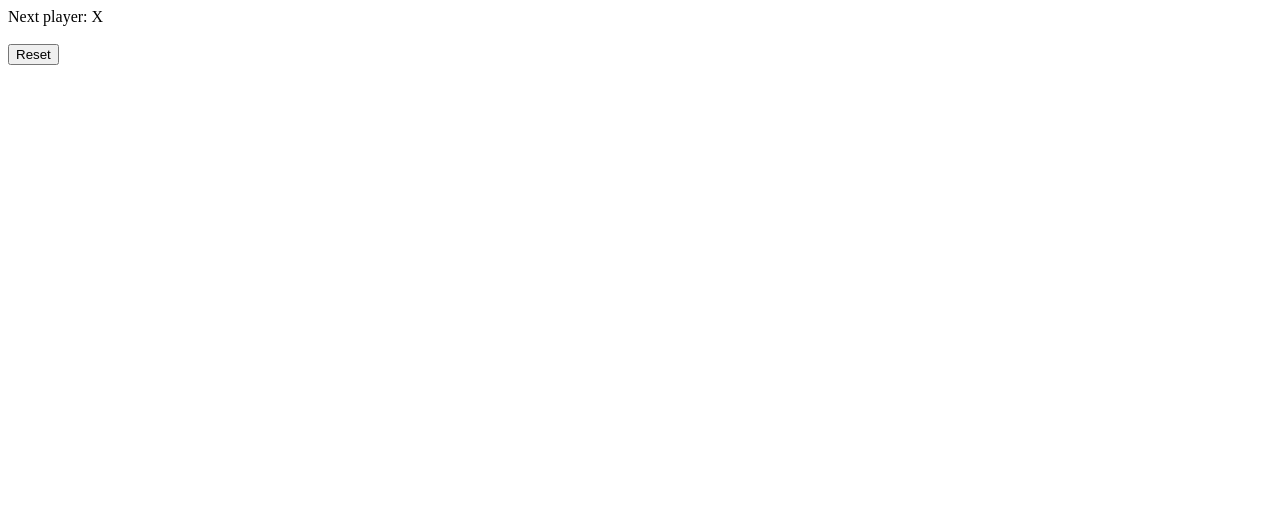
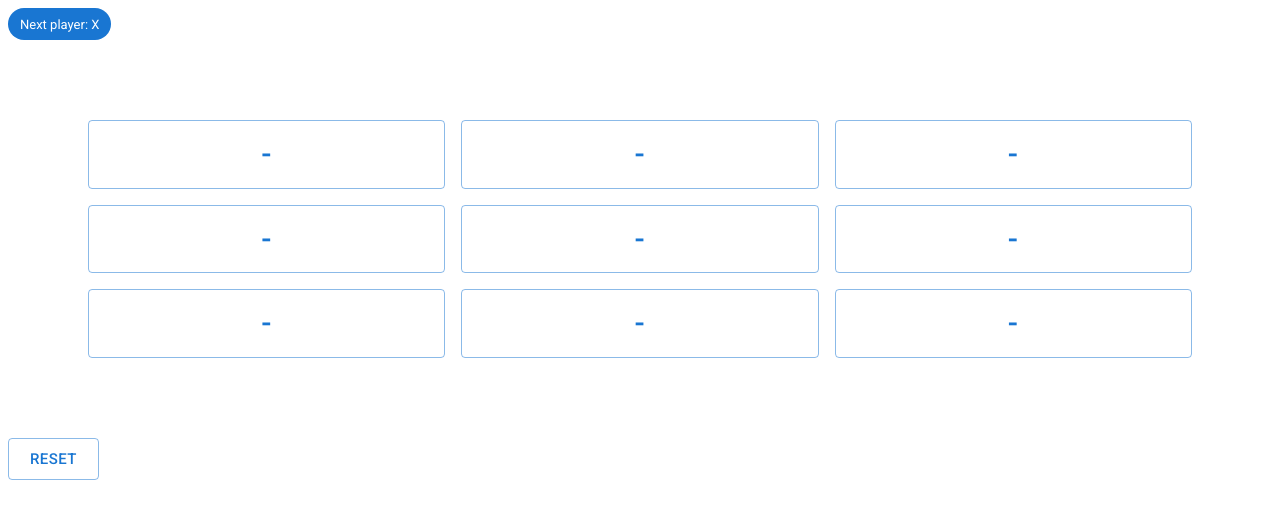
Before and after one commit to gruffT/doJoToe, a React (Vite) app: page / in a window 1280 px wide. Shown: the top 518 px of the page. Built offline with nearby package versions, Linux system fonts and the light colour scheme.

Commit message:
Implement mui button and grid

```diff
--- a/src/GameGrid/GameGrid.tsx
+++ b/src/GameGrid/GameGrid.tsx
@@ -1,4 +1,5 @@
 import React, { useEffect, useContext, FC } from 'react';
+import { Grid } from '@mui/material';
 import { Square } from './Square/Square';
 import { StatusContext } from '../Status/StatusContext';
 import { GridContext } from './GridContext';
@@ -27,12 +28,12 @@ export const GameGrid:FC<GameGridParams> = () => {
   }, [grid, setStatus]);
   let squareCount = 0;
   return (
-    <div className="gridContainer">
-      <div data-testid="gameGrid" className="grid">
-        {grid!.map(([squareValue, setSquareValue]) => (
-          <Square value={squareValue} setState={setSquareValue} key={squareCount++} />
-        ))}
-      </div>
-    </div>
+    <Grid container spacing={2} justifyContent="center" alignContent="center" sx={{ padding: 10 }} data-testid="gameGrid">
+      {grid!.map(([squareValue, setSquareValue]) => (
+        <Grid item xs={4} key={squareCount++}>
+          <Square value={squareValue} setState={setSquareValue} />
+        </Grid>
+      ))}
+    </Grid>
   );
 };
--- a/src/GameGrid/Square/Square.tsx
+++ b/src/GameGrid/Square/Square.tsx
@@ -27,5 +27,5 @@ export const Square:FC<SquareParams> = ({ value, setState }) => {
         break;
     }
   };
-  return <Button title="square" className="square" onClick={() => processClick()}>{value}</Button>;
+  return <Button title="square" variant="outlined" size="large" sx={{ width: '100%', fontSize: 30 }} onClick={() => processClick()}>{value || '-'}</Button>;
 };
--- a/src/GameGrid/WinnerCheck.ts
+++ b/src/GameGrid/WinnerCheck.ts
@@ -1,30 +1,32 @@
-// import { WINNER_X, WINNER_O, TIE } from '../Status/Statuses';
-// import { SquareValue, VALUE_O, VALUE_X } from './Square/Square';
-import { SquareValue } from './Square/Square';
+import { WINNER_X, WINNER_O, TIE } from '../Status/Statuses';
+import { SquareValue, VALUE_O, VALUE_X } from './Square/Square';
+// import { SquareValue } from './Square/Square';
 
-// export const createMaskForValue = (board, value) =>
-// board.reduce((prev,cur,idx) => prev | (cur === value ? Math.pow(2, idx) : 0), 0b0);
+export const createMaskForValue = (board: SquareValue[], value: string) =>
+  // eslint-disable-next-line no-bitwise,implicit-arrow-linebreak
+  board.reduce((prev, cur, idx) => prev | (cur === value ? 2 ** idx : 0), 0b0);
 
-// const checkMasksAgainstBoard = (masks, board) => masks.some(mask => (mask & board) === mask);
-// const checkBoardForIncompleteSquare = board => board.some(square => square === undefined);
+// eslint-disable-next-line no-bitwise,max-len
+const checkMasksAgainstBoard = (masks: number[], board: number) => masks.some((mask) => (mask & board) === mask);
+// eslint-disable-next-line max-len
+const checkBoardForIncompleteSquare = (board: SquareValue[]) => board.some((square) => square === undefined);
 
-// eslint-disable-next-line @typescript-eslint/no-unused-vars
-export const checkForWinner = (board: SquareValue[]): 'Winner X' | 'Winner O' | 'Tie' | undefined => undefined;
-// export const checkForWinner = (board: SquareValue[]): string | undefined => {
-//     const winningMasks = [
-//         0b111000000, 0b000111000, 0b000000111,
-//         0b100100100, 0b010010010, 0b001001001,
-//         0b100010001, 0b001010100
-//     ];
-//     const xBoard = createMaskForValue(board, VALUE_X);
-//     const oBoard = createMaskForValue(board, VALUE_O);
-//     if(checkMasksAgainstBoard(winningMasks, xBoard)) {
-//         return WINNER_X;
-//     } else if (checkMasksAgainstBoard(winningMasks, oBoard)) {
-//         return WINNER_O;
-//     } else if(checkBoardForIncompleteSquare(board)) {
-//         return undefined;
-//     } else {
-//         return TIE;
-//     }
-// }
+// eslint-disable-next-line @typescript-eslint/no-unused-vars,max-len
+// export const checkForWinner = (board: SquareValue[]): 'Winner X' | 'Winner O' | 'Tie' | undefined => undefined;
+export const checkForWinner = (board: SquareValue[]): string | undefined => {
+  const winningMasks = [
+    0b111000000, 0b000111000, 0b000000111,
+    0b100100100, 0b010010010, 0b001001001,
+    0b100010001, 0b001010100,
+  ];
+  const xBoard = createMaskForValue(board, VALUE_X);
+  const oBoard = createMaskForValue(board, VALUE_O);
+  if (checkMasksAgainstBoard(winningMasks, xBoard)) {
+    return WINNER_X;
+  } if (checkMasksAgainstBoard(winningMasks, oBoard)) {
+    return WINNER_O;
+  } if (checkBoardForIncompleteSquare(board)) {
+    return undefined;
+  }
+  return TIE;
+};
--- a/src/Reset/Reset.tsx
+++ b/src/Reset/Reset.tsx
@@ -1,4 +1,5 @@
 import React, { FC, useContext } from 'react';
+import { Button } from '@mui/material';
 import { GridContext } from '../GameGrid/GridContext';
 import { StatusContext } from '../Status/StatusContext';
 
@@ -13,8 +14,6 @@ export const Reset:FC = () => {
     });
   };
   return (
-    <div>
-      <input type="button" className="reset" data-testid="reset" value="Reset" onClick={() => handleClick()} />
-    </div>
+    <Button size="large" data-testid="reset" variant="outlined" onClick={() => handleClick()}>Reset</Button>
   );
 };
--- a/src/Status/Status.tsx
+++ b/src/Status/Status.tsx
@@ -1,4 +1,5 @@
 import React, { FC } from 'react';
+import { Chip } from '@mui/material';
 import { StatusContext } from './StatusContext';
 
 export type StatusParams = {};
@@ -6,9 +7,7 @@ export type StatusParams = {};
 export const Status:FC<StatusParams> = () => (
   <StatusContext.Consumer>
     {(statusContext) => (
-      <div className="status">
-        {statusContext![0]}
-      </div>
+      <Chip size="medium" label={statusContext![0]} color="primary" />
     )}
   </StatusContext.Consumer>
 );
--- a/src/static/style/grid.css
+++ /dev/null
@@ -1,40 +0,0 @@
-.gameContainer {
-  display: flex;
-  justify-content: center;
-  flex-direction: column;
-}
-.gridContainer {
-  display: flex;
-  justify-content: center;
-  margin-top: 5vw;
-}
-.grid {
-  display: grid;
-  grid-template-columns: 8vw 8vw 8vw;
-  grid-template-rows: 8vw 8vw 8vw;
-}
-.square {
-  background-color: lightskyblue;
-  width: 5vw;
-  height: 5vw;
-  min-width: 5vw;
-  min-height: 5vw;
-  border: 1px solid darkblue;
-  border-radius: 1vw;
-  font-size: 3vw;
-  display: flex;
-  align-items: center;
-  justify-content: center;
-}
-.reset {
-  font-size: 4vw;
-  background-color: blue;
-  color: aliceblue;
-  border-radius: 0.5vw;
-  cursor: pointer;
-}
-.status {
-  font-size: 4vw;
-  font-weight: bold;
-  color: darkblue;
-}
```
Also changed, not shown: src/index.html (line endings or trailing spaces), 1 other file (tests, documents, lock files or other folders).
